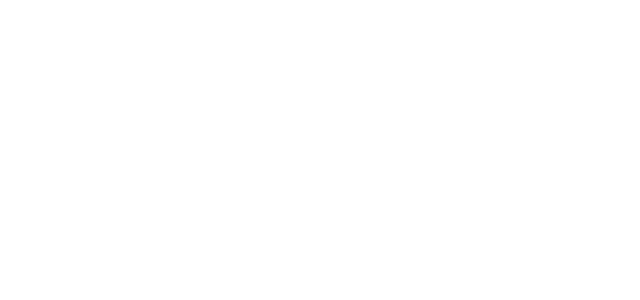
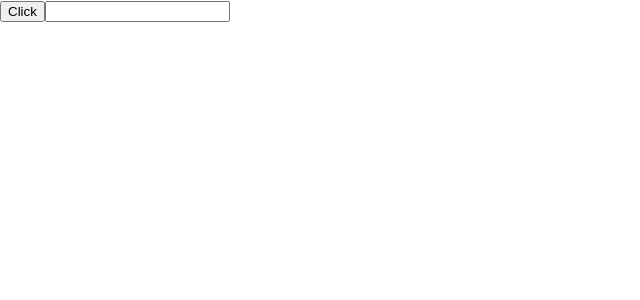
Before and after one commit to anxheloo/react-typescript-codeevolution, a React (Create React App) app: page / in a window 1280 px wide. Shown: the top 300 px of the page, without its empty margins (0-640 px from the left). Built offline with nearby package versions, Linux system fonts and the light colour scheme.

Commit message:
EventProps

```diff
--- a/src/App.tsx
+++ b/src/App.tsx
@@ -1,5 +1,18 @@
+import Button from "./components/Button";
+import Input from "./components/Input";
+
 function App() {
-  return <div></div>;
+  return (
+    <div>
+      <Button
+        handleClick={(event, id) => {
+          console.log("Button Click:", event, "id:", id);
+        }}
+      ></Button>
+
+      <Input value="" handleChange={(e) => console.log("event", e)}></Input>
+    </div>
+  );
 }
 
 export default App;
--- /dev/null
+++ b/src/components/Button.tsx
@@ -0,0 +1,13 @@
+import React from "react";
+
+type ButtonProps = {
+  //   handleClick: () => void; This way is used when our function doesnt takes any parameter or do something.
+  //  handleClick: (event: React.MouseEvent<HTMLButtonElement>) => void;  Here we also pass an event object to our function
+  handleClick: (event: React.MouseEvent<HTMLButtonElement>, id: number) => void; //Here we also pass id parameter
+};
+
+const Button = ({ handleClick }: ButtonProps) => {
+  return <button onClick={(event) => handleClick(event, 1)}>Click</button>;
+};
+
+export default Button;
--- /dev/null
+++ b/src/components/Input.tsx
@@ -0,0 +1,12 @@
+import React from "react";
+
+type InputProps = {
+  value: string;
+  handleChange: (event: React.ChangeEvent<HTMLInputElement>) => void;
+};
+
+const Input = ({ value, handleChange }: InputProps) => {
+  return <input type="text" value={value} onChange={handleChange}></input>;
+};
+
+export default Input;
```
